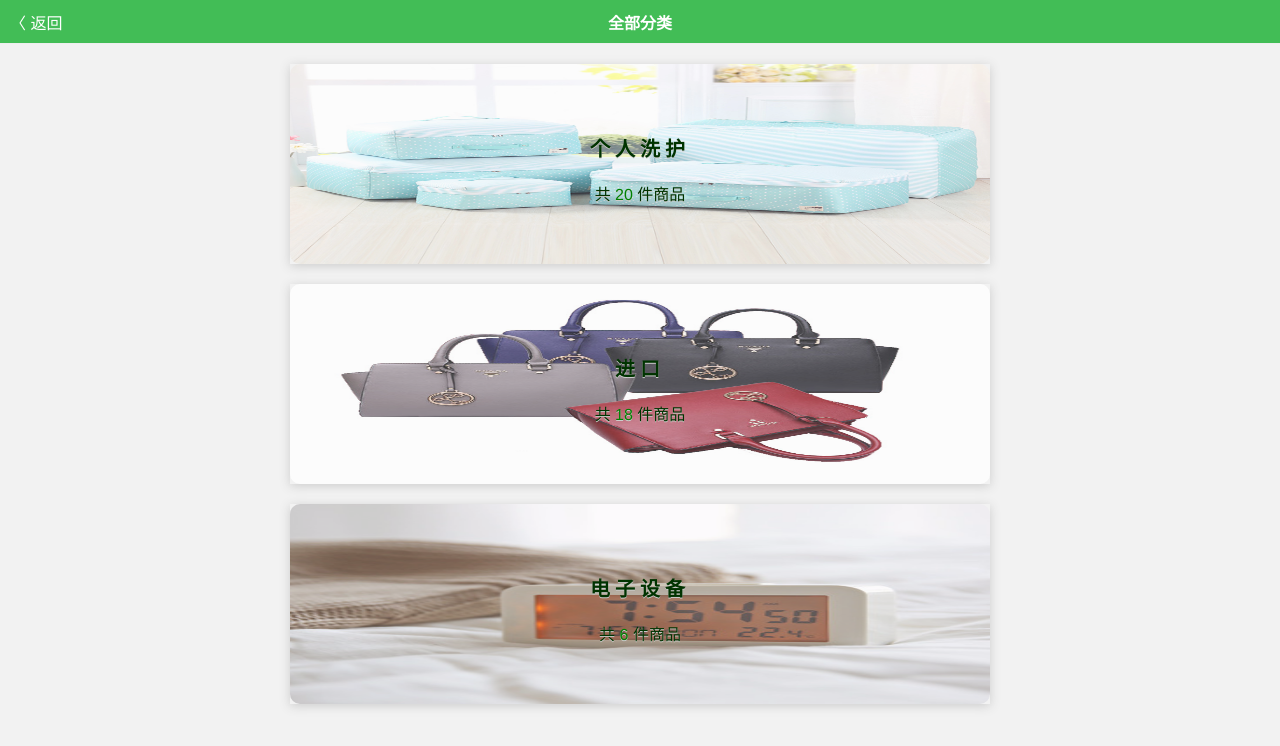
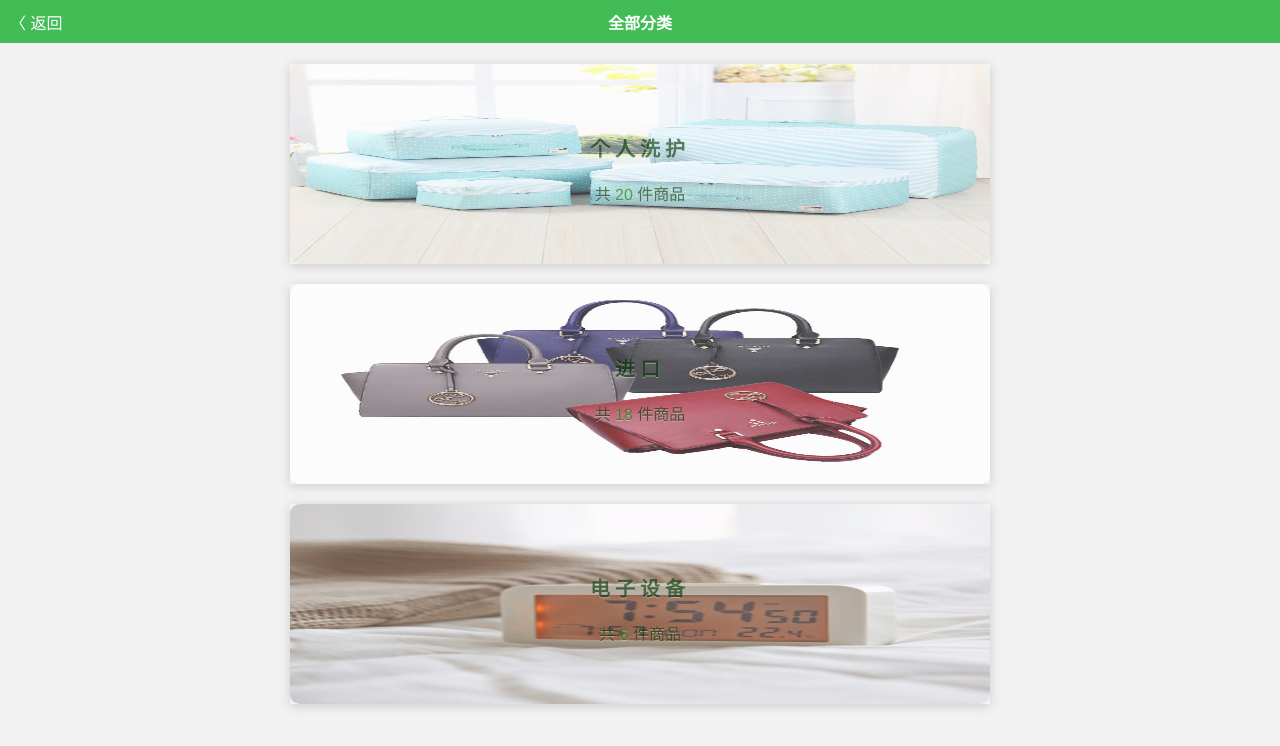
Before and after one commit to jonfee/YouMa, a Vue app: page /product/categories in a window 1280 px wide. Shown: the top 746 px of the page. Built offline with nearby package versions, Linux system fonts and the light colour scheme.

Commit message:
调整分类名称显示效果

```diff
--- a/src/assets/sass/views/categories.scss
+++ b/src/assets/sass/views/categories.scss
@@ -42,6 +42,7 @@
                 left: 0px;
                 color: #003300;
                 text-shadow: 0px 1px #ccc;
+                opacity: 0.6;
 
                 &.category-name{
                     top: 20%;
@@ -50,7 +51,6 @@
                     font-size: 20px;
                     font-weight: bold;
                     letter-spacing: 5px;
-
                 }
 
                 &.category-info{
```
